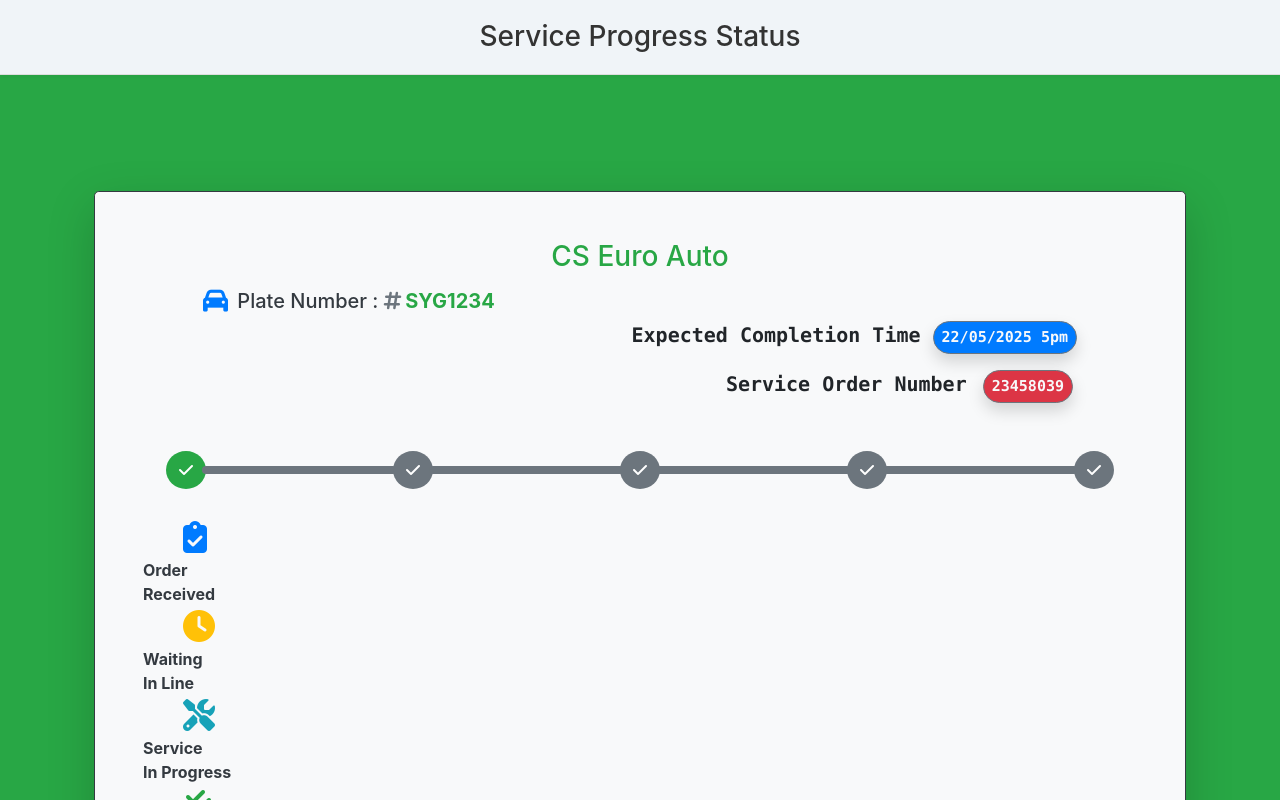
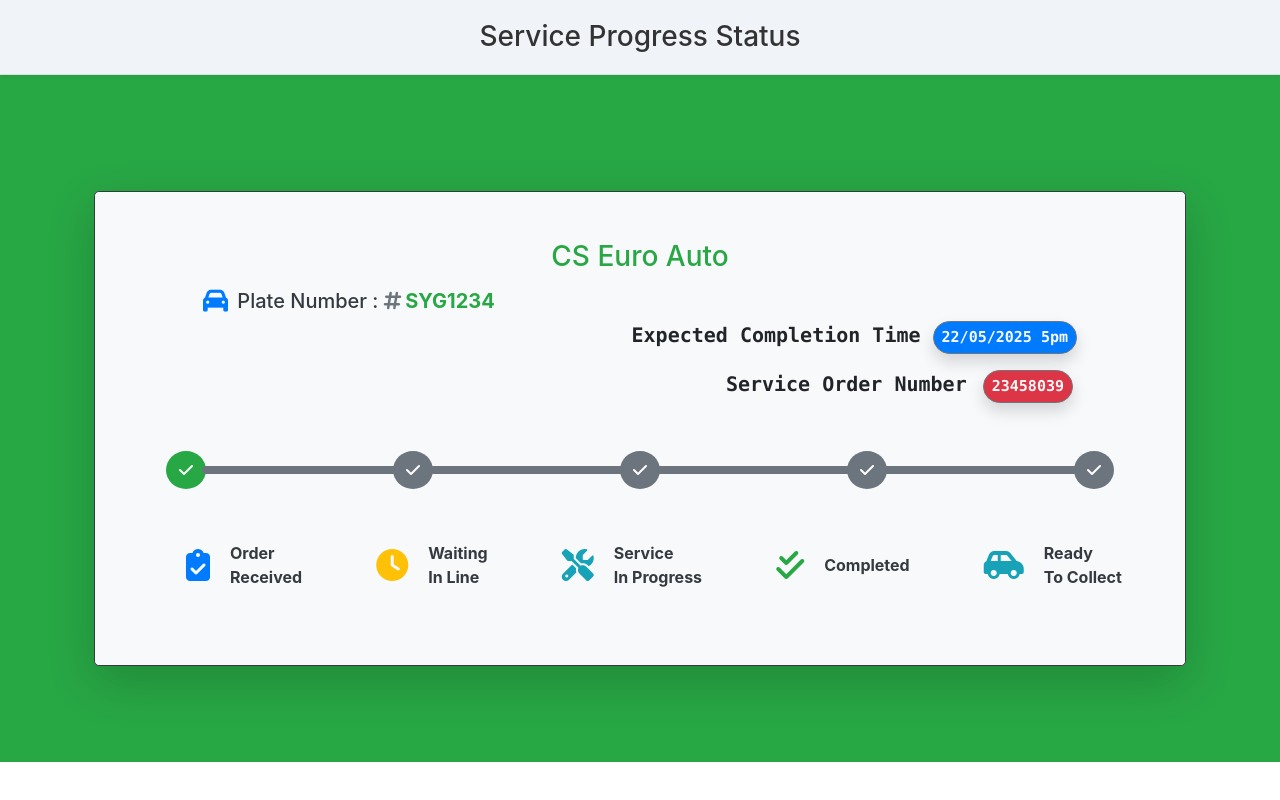
Before and after one commit to D-N-Z-F/pos-laju-dms, an Angular app in the folder client/: page /customer-service-progress in a window 1280 px wide. Shown: the top 800 px of the page. Built offline with nearby package versions, Linux system fonts and the light colour scheme.

Commit message:
change progress row

```diff
--- a/client/src/app/customer-service-progress/customer-service-progress.component.html
+++ b/client/src/app/customer-service-progress/customer-service-progress.component.html
@@ -147,10 +147,10 @@
                     </div>
                 </div>
             </div>
-            <div class="row d-inline-flex
+            <div class="d-inline-flex
                         justify-content-around
                         my-3 py-4 mx-n2">
-                <div class="row d-inline-flex
+                <div class="d-inline-flex
                             align-items-center">
                     <i class="text-primary fa-solid
                               fa-clipboard-check
@@ -163,7 +163,7 @@
                         Received
                     </p>
                 </div>
-                <div class="row d-inline-flex
+                <div class="d-inline-flex
                             align-items-center">
                     <i class="text-warning fa-solid
                               fa-solid fa-clock
@@ -177,7 +177,7 @@
                         In Line
                     </p>
                 </div>
-                <div class="row d-inline-flex
+                <div class="d-inline-flex
                             align-items-center">
                     <i class="text-info fa-solid
                               fa-screwdriver-wrench
@@ -191,7 +191,7 @@
                         In Progress
                     </p>
                 </div>
-                <div class="row d-inline-flex
+                <div class="d-inline-flex
                             align-items-center">
                     <i class="text-success fa-solid
                               fa-check-double
@@ -202,7 +202,7 @@
                         Completed
                     </p>
                 </div>
-                <div class="row d-inline-flex
+                <div class="d-inline-flex
                             align-items-center">
                     <i class="text-info fa-solid
                               fa-car-side
--- a/client/src/app/technician-chat/technician-chat.component.html
+++ b/client/src/app/technician-chat/technician-chat.component.html
@@ -17,8 +17,9 @@
 
   <!-- Right main chat area -->
   <div class="flex-grow-1 d-flex flex-column">
-    <div class="border-bottom p-3">
+    <div class="border-bottom d-flex justify-content-between p-3">
       <h5>{{ selectedContact?.phone || 'Select A Contact' }}</h5>
+      <button class="btn btn-primary">Update Status</button>
     </div>
 
     <div
```
Also changed, not shown: 1 other file (tests, documents, lock files or other folders).
